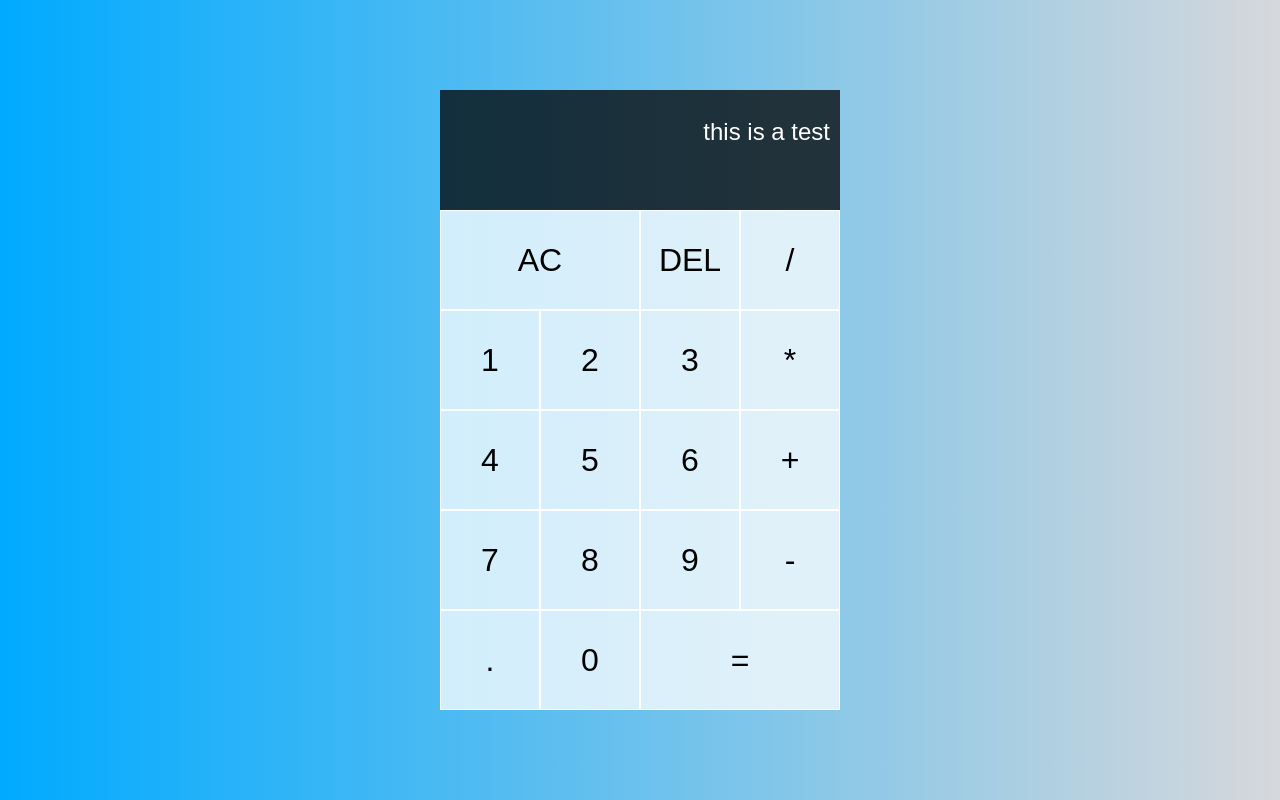
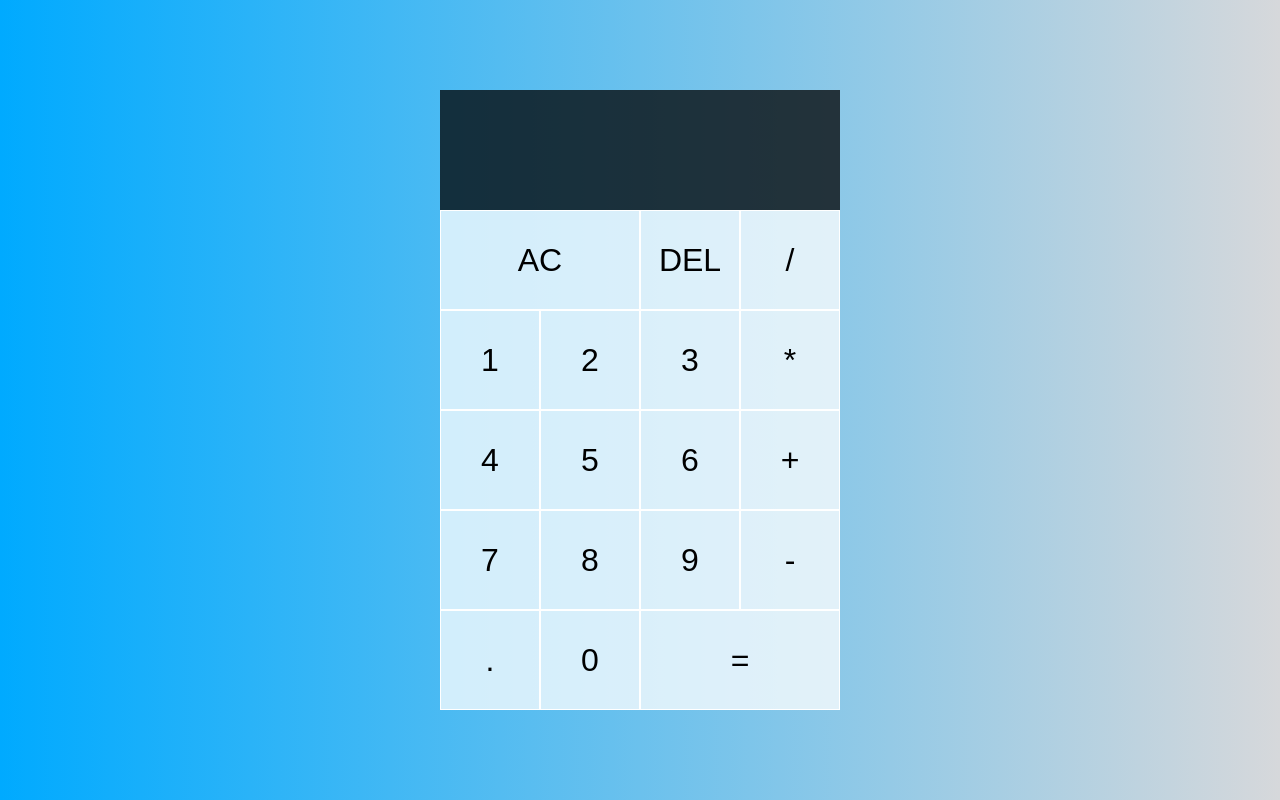
Before and after one commit to cokingtins1/Calculator, a plain HTML site: page index.html in a window 1280 px wide. Drawn offline with Linux system fonts and the light colour scheme.

Commit message:
Finished_version

```diff
--- a/index.html
+++ b/index.html
@@ -10,7 +10,7 @@
 <body>
     <div class="calculator-grid">
         <div class="output">
-            <div data-previous-operand class="previous-operand">this is a test</div>
+            <div data-previous-operand class="previous-operand"></div>
             <div data-current-operand class="current-operand"></div>
         </div>
         <button data-all-clear class="span-two">AC</button>
```
